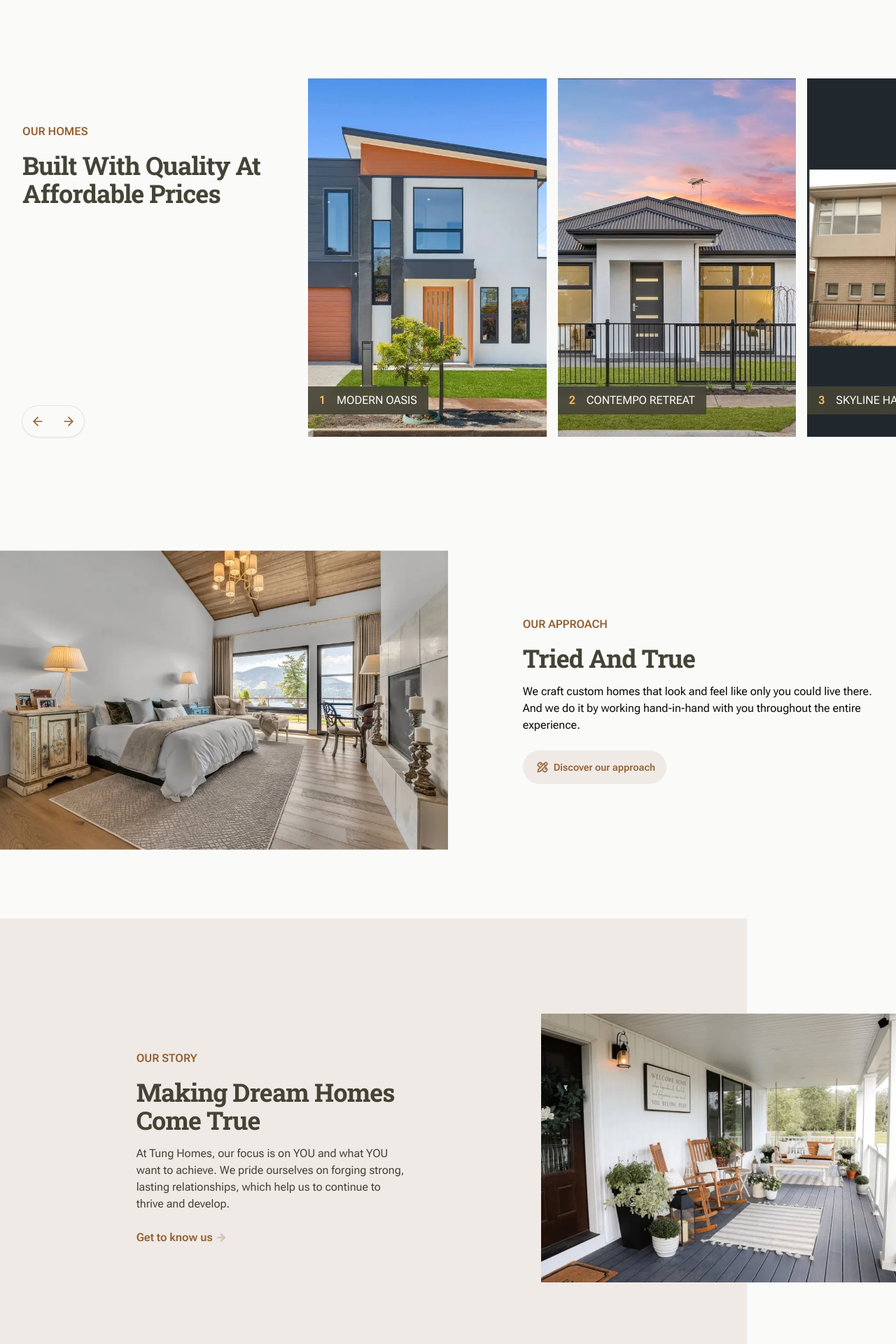
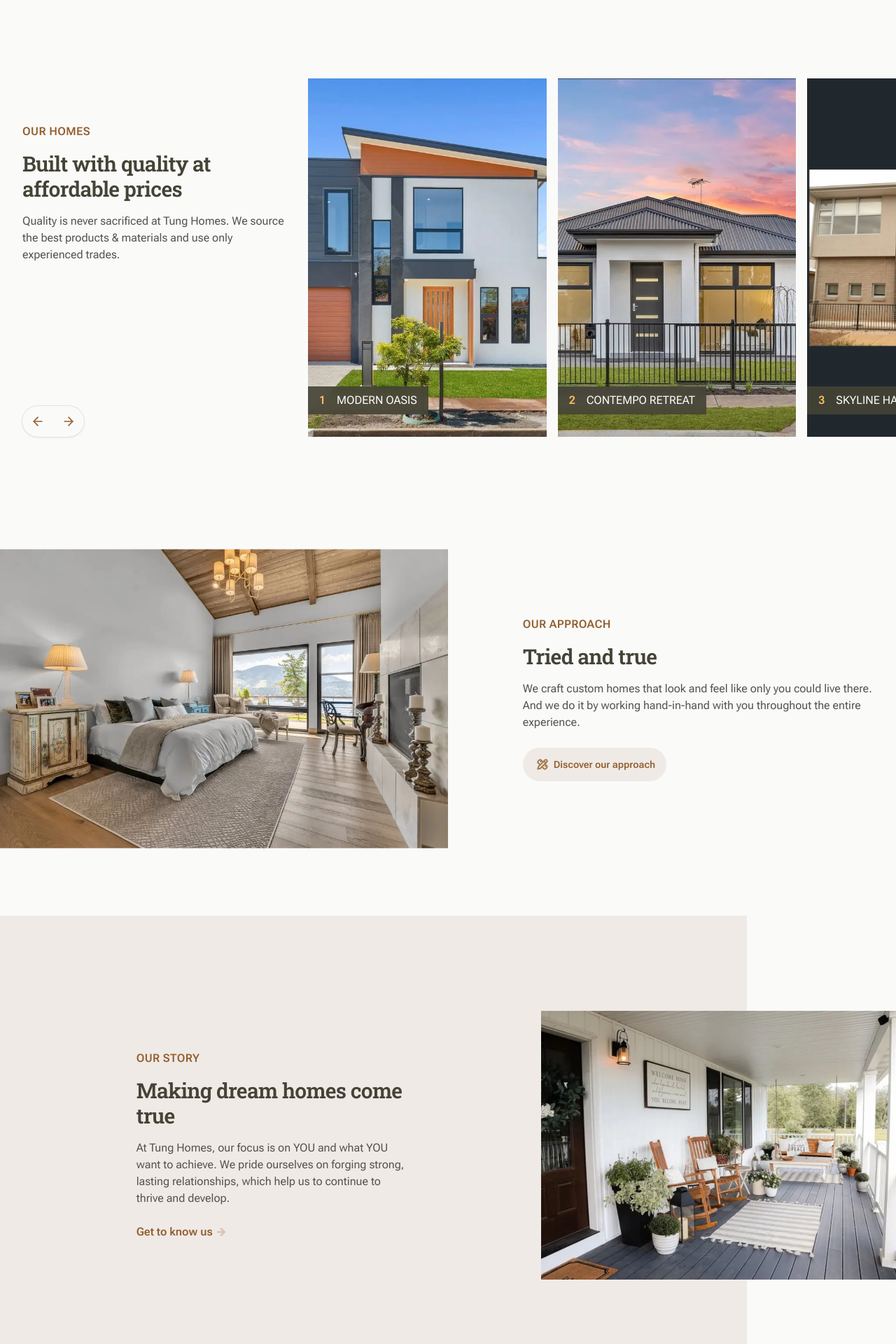
Before and after one commit to forkidd214/tung-homes, a Next.js app: page / in a window 1280 px wide. Shown: the part 880-2800 px from the top of the page at 70% size. Built offline with nearby package versions, Linux system fonts and the light colour scheme.

Commit message:
feat: add and apply typography component

```diff
--- a/src/app/globals.css
+++ b/src/app/globals.css
@@ -5,7 +5,7 @@
 @layer base {
   :root {
     --background: 60 9% 98%;
-    --foreground: 20 14% 4%;
+    --foreground: 33 5% 32%;
 
     --primary: 56 11% 24%;
     --primary-foreground: 60 33% 99%;
@@ -21,16 +21,4 @@
   body {
     @apply bg-background font-sans text-foreground;
   }
-
-  h1 {
-    @apply font-serif text-4xl font-normal capitalize leading-tight sm:text-6xl;
-  }
-  h2 {
-    /* act more like labels than headings */
-    @apply font-sans text-base font-semibold uppercase text-secondary-foreground;
-  }
-  h3 {
-    /* serve as slogans */
-    @apply font-serif text-2xl font-bold capitalize tracking-tight text-primary sm:text-4xl;
-  }
 }
--- a/src/components/sections/about-section.tsx
+++ b/src/components/sections/about-section.tsx
@@ -1,10 +1,8 @@
-import Link from 'next/link'
-import { ArrowLink, Button } from '@/components/button'
+import Image from 'next/image'
+
 import decoImage from '../../../public/images/home-about.webp'
-import Image from 'next/image'
-import { ArrowRight } from 'lucide-react'
-import { cn } from '@/lib/utils'
-import React from 'react'
+import { H2, H3, Paragraph } from '../typography'
+import { ArrowLink } from '../button'
 
 function AboutSection() {
   return (
@@ -14,14 +12,14 @@ function AboutSection() {
       <div className="flex flex-col items-stretch justify-start gap-8 md:flex-row md:items-center md:justify-around lg:min-h-[33rem]">
         <div className="mx-auto max-w-sm space-y-6">
           {/* Content */}
-          <div className="space-y-4 text-primary">
-            <h2>our story</h2>
-            <h3>Making Dream Homes Come True</h3>
-            <p>
+          <div className="space-y-4">
+            <H2>our story</H2>
+            <H3 as="p">Making Dream Homes Come True</H3>
+            <Paragraph>
               At Tung Homes, our focus is on YOU and what YOU want to achieve.
               We pride ourselves on forging strong, lasting relationships, which
               help us to continue to thrive and develop.
-            </p>
+            </Paragraph>
           </div>
 
           {/* Call to action */}
--- a/src/components/sections/hero-section.tsx
+++ b/src/components/sections/hero-section.tsx
@@ -1,10 +1,9 @@
-import { Phone } from 'lucide-react'
 import Image from 'next/image'
-import Link from 'next/link'
 
 import bgImage from '../../../public/images/home-hero.webp'
 import { cn } from '@/lib/utils'
 import { ButtonLink } from '@/components/button'
+import { H1 } from '../typography'
 
 function HeroSection() {
   return (
@@ -31,10 +30,10 @@ function HeroSection() {
         )}
       >
         <div className="space-y-4">
-          <span className="block font-sans text-sm uppercase sm:text-base">
+          <span className="block font-sans text-sm uppercase tracking-wide sm:text-base">
             Custom Home Building in Adelaide, SA
           </span>
-          <h1>Building More Than Your Dream Home</h1>
+          <H1>Building More Than Your Dream Home</H1>
         </div>
         <ButtonLink
           href={'tel:+10086'}
--- a/src/components/sections/project-section.tsx
+++ b/src/components/sections/project-section.tsx
@@ -14,6 +14,7 @@ import {
   CarouselNext,
   CarouselPrevious,
 } from '@/components/carousel'
+import { H2, H3, Paragraph } from '../typography'
 
 function ProjectSection() {
   const [api, setApi] = React.useState<CarouselApi>()
@@ -52,8 +53,12 @@ function ProjectSection() {
         >
           {/* Title */}
           <div className="mx-auto max-w-sm space-y-4 sm:mt-16 sm:flex-shrink-0 sm:basis-1/3">
-            <h2>our homes</h2>
-            <h3>built with quality at affordable prices</h3>
+            <H2>our homes</H2>
+            <H3 as="p">built with quality at affordable prices</H3>
+            <Paragraph>
+              Quality is never sacrificed at Tung Homes. We source the best
+              products & materials and use only experienced trades.
+            </Paragraph>
           </div>
 
           {/* Carousel Content */}
--- a/src/components/sections/service-section.tsx
+++ b/src/components/sections/service-section.tsx
@@ -1,7 +1,8 @@
-import Link from 'next/link'
-import { ButtonLink } from '@/components/button'
+import Image from 'next/image'
+
 import decoImage from '../../../public/images/home-service.webp'
-import Image from 'next/image'
+import { H2, H3, Paragraph } from '../typography'
+import { ButtonLink } from '../button'
 
 function ServiceSection() {
   return (
@@ -10,13 +11,13 @@ function ServiceSection() {
         <div className="space-y-6 lg:ml-auto lg:w-1/2">
           {/* Content */}
           <div className="space-y-4">
-            <h2>our approach</h2>
-            <h3>tried and true</h3>
-            <p>
+            <H2>our approach</H2>
+            <H3 as="p">tried and true</H3>
+            <Paragraph>
               We craft custom homes that look and feel like only you could live
               there. And we do it by working hand-in-hand with you throughout
               the entire experience.
-            </p>
+            </Paragraph>
           </div>
 
           {/* Call to action */}
--- /dev/null
+++ b/src/components/typography.tsx
@@ -0,0 +1,94 @@
+import { cva, VariantProps } from 'class-variance-authority'
+
+import { cn, toSentenceCase, transformText } from '@/lib/utils'
+
+const titleVariants = cva('font-serif text-primary', {
+  variants: {
+    size: {
+      h1: 'text-4xl leading-tight md:text-6xl',
+      h2: 'text-base font-semibold tracking-wide',
+      h3: 'text-2xl font-semibold tracking-tight md:text-3xl',
+      h4: 'text-xl font-medium md:text-2xl',
+      h5: 'text-lg font-medium md:text-xl',
+      h6: 'text-lg font-medium',
+    },
+  },
+})
+
+interface TitleProps
+  extends React.ComponentPropsWithoutRef<'h1'>,
+    VariantProps<typeof titleVariants> {
+  as?: React.ElementType
+}
+
+function Title({
+  as,
+  size,
+  className,
+  children,
+  ...rest
+}: TitleProps & {
+  size: NonNullable<VariantProps<typeof titleVariants>['size']>
+}) {
+  const Comp = as ?? size
+  return (
+    <Comp className={cn(titleVariants({ size, className }))} {...rest}>
+      {transformText(children, toSentenceCase)}
+    </Comp>
+  )
+}
+
+function H1(props: TitleProps) {
+  return <Title className="text-primary-foreground" {...props} size="h1" />
+}
+
+function H2(props: TitleProps) {
+  return (
+    <Title
+      className="font-sans uppercase text-secondary-foreground"
+      {...props}
+      size="h2"
+    />
+  )
+}
+
+function H3(props: TitleProps) {
+  return <Title {...props} size="h3" />
+}
+
+function H4(props: TitleProps) {
+  return <Title {...props} size="h4" />
+}
+
+function H5(props: TitleProps) {
+  return <Title {...props} size="h5" />
+}
+
+function H6(props: TitleProps) {
+  return <Title {...props} size="h6" />
+}
+
+interface ParagraphProps extends React.ComponentPropsWithoutRef<'p'> {
+  as?: React.ElementType
+  isProse?: boolean
+}
+
+function Paragraph({
+  className,
+  isProse = true,
+  as: Comp = 'p',
+  ...rest
+}: ParagraphProps) {
+  return (
+    <Comp
+      className={cn(
+        'max-w-full font-sans text-base text-foreground',
+        isProse && 'max-w-prose',
+        className,
+      )}
+      {...rest}
+    />
+  )
+}
+
+export { H1, H2, H3, H4, H5, H6, Paragraph }
```
